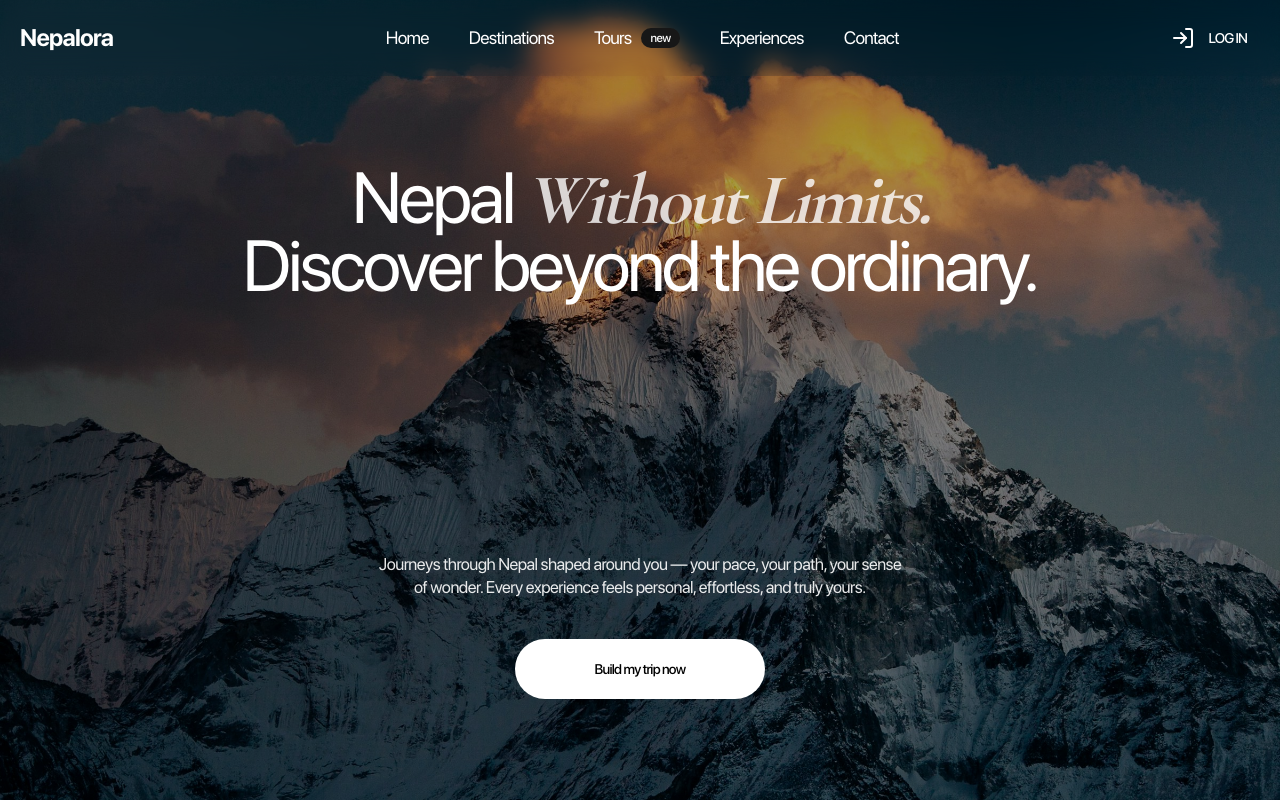
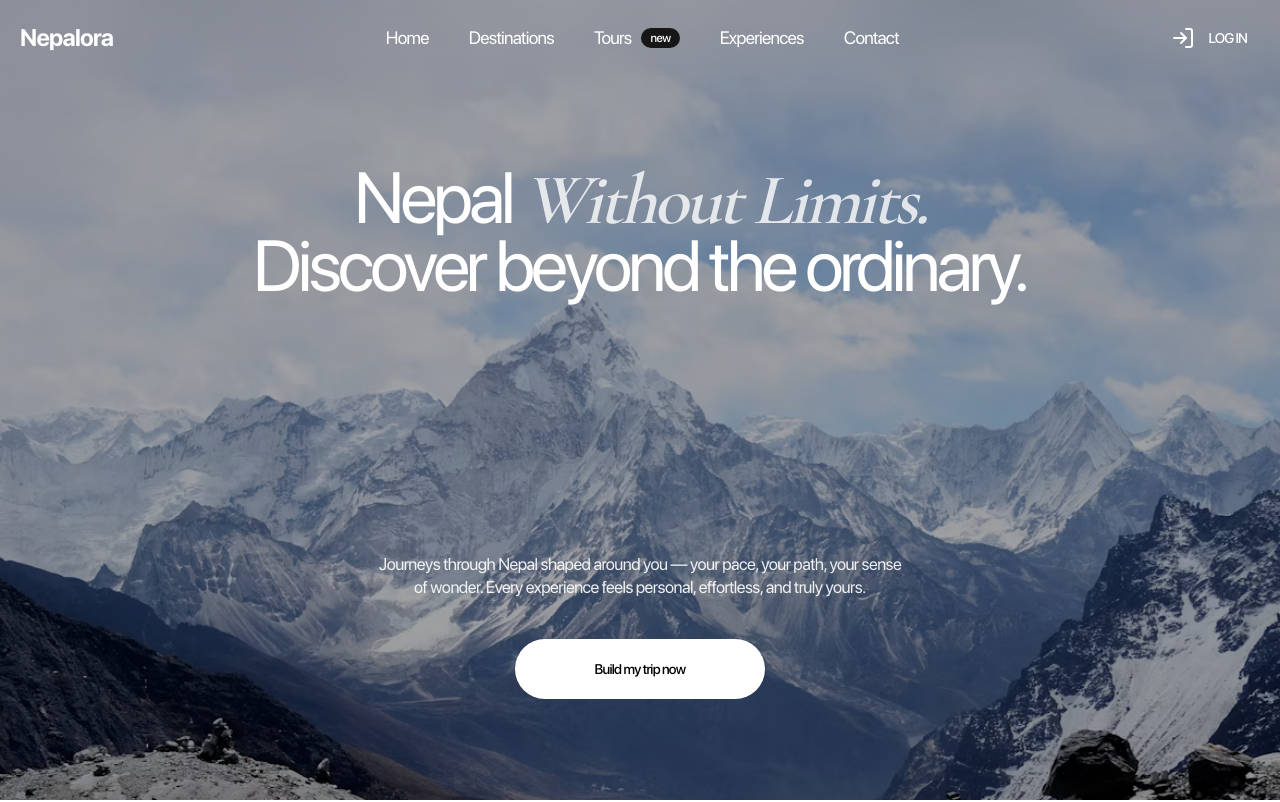
Before and after one commit to sitepow/nepalora, a Next.js app in the folder apps/next-fullstack/: page / in a window 1280 px wide. Shown: the top 802 px of the page. Built offline with nearby package versions, Linux system fonts and the light colour scheme.

Commit message:
fix: navbar z-index and section popular tours section

```diff
--- /dev/null
+++ b/apps/next-fullstack/src/app/_components/TypographyTitle.tsx
@@ -0,0 +1,51 @@
+import { Badge } from "@/components/ui/badge";
+import React from "react";
+
+interface TypographyTitleProps {
+  children?: React.ReactNode;
+  className?: string;
+  badge?: string;
+}
+
+function parseFormattedText(text: string) {
+  const parts = text.split(/(\*{1,2}[^*]+\*{1,2})/g);
+
+  return parts.map((part, index) => {
+    const isDouble = part.startsWith("**") && part.endsWith("**");
+    const isSingle = part.startsWith("*") && part.endsWith("*");
+
+    if (isDouble || isSingle) {
+      const cleanText = isDouble ? part.slice(2, -2) : part.slice(1, -1);
+
+      return (
+        <span key={index} className="font-serif font-semibold italic opacity-80">
+          {cleanText}
+        </span>
+      );
+    }
+
+    return part;
+  });
+}
+
+function renderFormattedChildren(children: React.ReactNode): React.ReactNode {
+  return React.Children.map(children, (child) => {
+    if (typeof child === "string") {
+      return parseFormattedText(child);
+    }
+    return child;
+  });
+}
+
+export function TypographyTitle({ children, badge, className = "" }: TypographyTitleProps) {
+  return (
+    <div className="flex flex-col items-center gap-5">
+      {badge && (
+        <Badge className="mr-3 bg-gray-100 px-10 py-5 align-middle text-black">{badge}</Badge>
+      )}
+      <h1 className={`text-center text-7xl leading-[0.9] tracking-[-0.055em] ${className}`}>
+        {renderFormattedChildren(children)}
+      </h1>
+    </div>
+  );
+}
--- a/apps/next-fullstack/src/app/_components/layout/Navbar.tsx
+++ b/apps/next-fullstack/src/app/_components/layout/Navbar.tsx
@@ -5,7 +5,7 @@ import { Badge } from "@/components/ui/badge";
 
 export function Navbar() {
   return (
-    <header className="fixed top-0 w-full p-5 text-white backdrop-blur-md">
+    <header className="fixed top-0 z-50 w-full p-5 text-white backdrop-blur-md">
       <nav aria-label="Main Navigation" className="flex w-full items-center justify-between">
         <a href="/" className="text-2xl font-semibold">
           Nepalora
--- a/apps/next-fullstack/src/app/_components/section/HeroSection.tsx
+++ b/apps/next-fullstack/src/app/_components/section/HeroSection.tsx
@@ -1,4 +1,5 @@
 import Image from "next/image";
+import { TypographyTitle } from "../TypographyTitle";
 
 export function HeroSection() {
   return (
@@ -14,12 +15,11 @@ export function HeroSection() {
       <div className="absolute inset-0 -z-10 bg-black/35" />
 
       <div className="relative z-10 flex flex-col items-center text-center text-white">
-        <h1 className="mb-64 text-7xl leading-[0.9] tracking-[-0.055em]">
-          <span>Nepal </span>
-          <span className="font-serif font-bold italic opacity-80">Without Limits.</span>
+        <TypographyTitle className="mb-64">
+          Nepal *Without Limits.*
           <br />
-          <span>Discover beyond the ordinary.</span>
-        </h1>
+          Discover beyond the ordinary.
+        </TypographyTitle>
 
         <p className="mb-10 max-w-155 text-[17px] leading-[1.35] font-normal tracking-[-0.03em] text-white/90">
           Journeys through Nepal shaped around you — your pace, your path, your sense
--- a/apps/next-fullstack/src/app/_components/section/PopularToursSection.tsx
+++ b/apps/next-fullstack/src/app/_components/section/PopularToursSection.tsx
@@ -1,3 +1,11 @@
+import { TypographyTitle } from "../TypographyTitle";
+
 export function PopularToursSection() {
-  return <div></div>;
+  return (
+    <div className="flex flex-col items-center px-10 py-20">
+      <TypographyTitle badge="EXPERINCES" className="max-w-xl">
+        Discover *Our Most Popular* Tours
+      </TypographyTitle>
+    </div>
+  );
 }
```
Also changed, not shown: apps/next-fullstack/public/images/cristian-grecu-6yBAQeeNROU.jpg.
